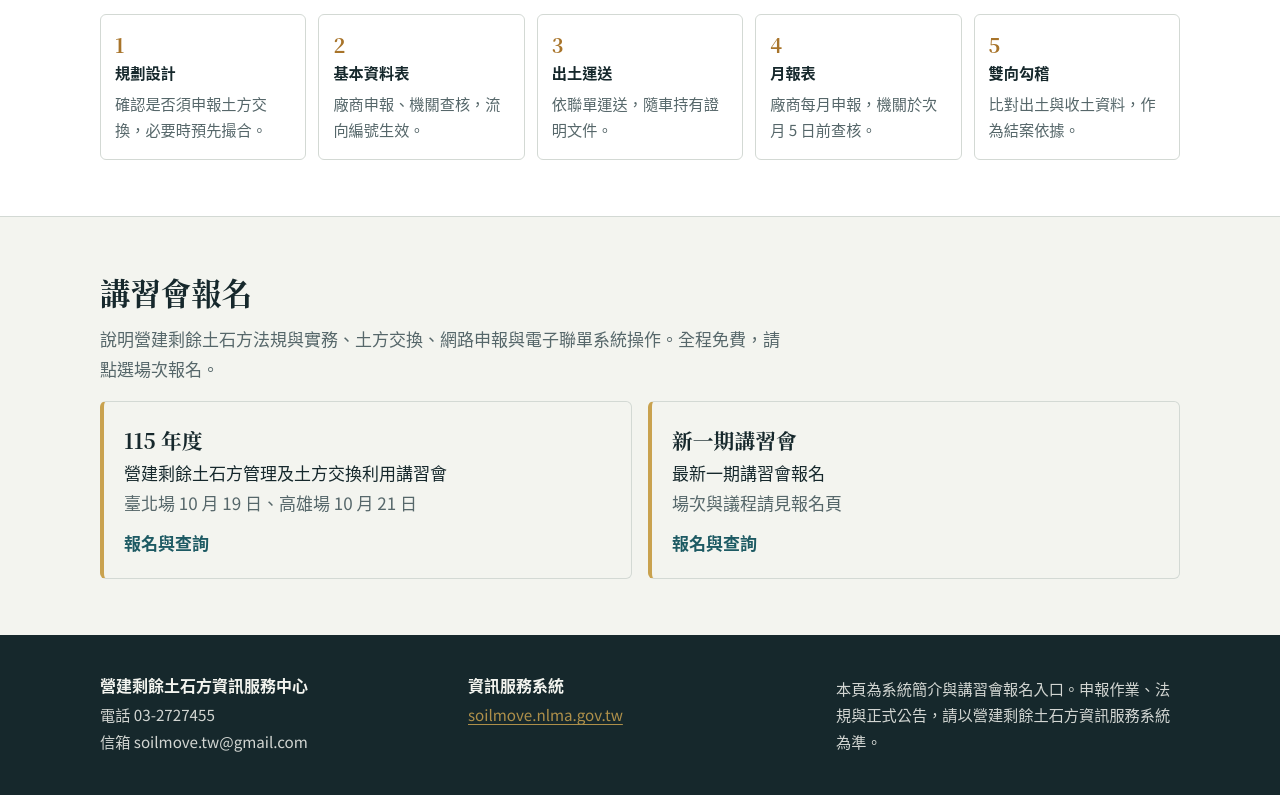
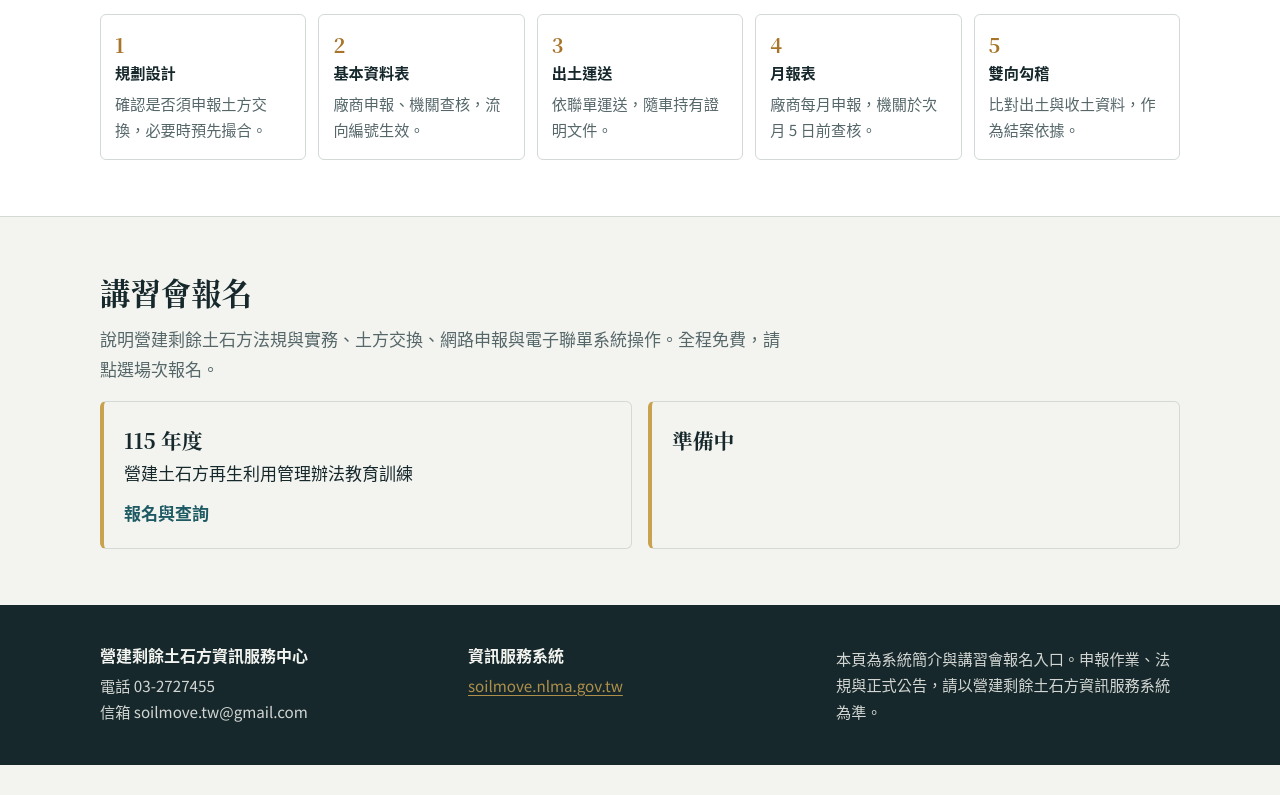
Before and after one commit to dinghai-tech/soilmove-seminar, a plain HTML site: page index.html in a window 1280 px wide. Shown: the part 1494-2289 px from the top of the page. After the commit the page ends 2259 px from the top, so only its background shows below. Drawn offline with Linux system fonts and the light colour scheme.

Commit message:
Update event details in index.html

```diff
--- a/index.html
+++ b/index.html
@@ -167,16 +167,12 @@ footer a { color: var(--loess); }
       <div class="events">
         <a class="event" href="2026-S1/">
           <div class="year">115 年度</div>
-          <div>營建剩餘土石方管理及土方交換利用講習會</div>
-          <div class="muted">臺北場 10 月 19 日、高雄場 10 月 21 日</div>
+          <div>營建土石方再生利用管理辦法教育訓練</div>
           <span class="go">報名與查詢</span>
         </a>
         <a class="event" href="">
-          <div class="year">新一期講習會</div>
-          <div>最新一期講習會報名</div>
-          <div class="muted">場次與議程請見報名頁</div>
-          <span class="go">報名與查詢</span>
-        </a>
+          <div class="year">準備中</div>
+       </a>
       </div>
     </div>
   </section>
```
